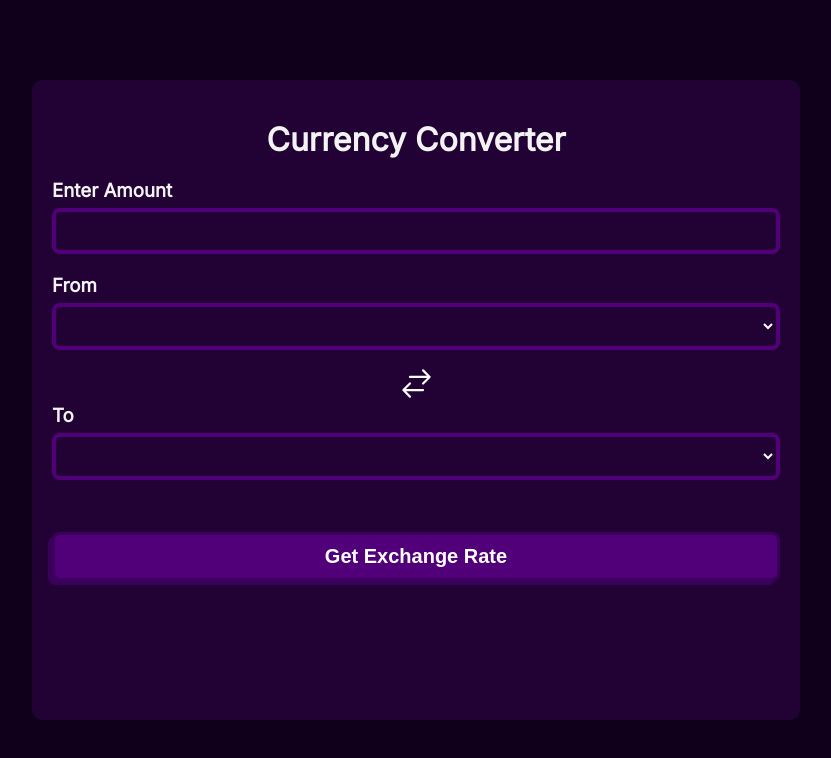
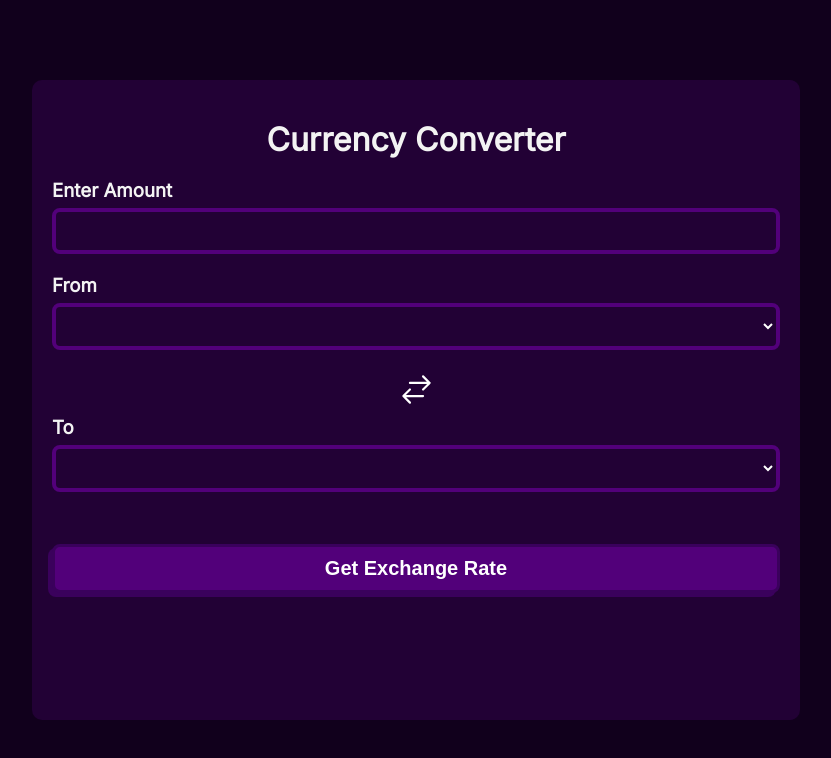
Before and after one commit to MatiasMedina02/currency-converter, a plain HTML site: page index.html in a window 1280 px wide. Shown: the whole page, without its empty margins (224-1055 px from the left). Drawn offline with Linux system fonts and the light colour scheme; no server answers.

Commit message:
Terminado

```diff
--- a/styles.css
+++ b/styles.css
@@ -90,9 +90,14 @@ body {
 }
 
 .btn_change {
+  width: 50px;
+  height: 50px;
+  margin: 0 auto;
   color: #fff;
   background-color: transparent;
   border: none;
+  cursor: pointer;
+  border-radius: 100%;
 }
 
 .result {
@@ -103,6 +108,7 @@ body {
 }
 
 .btn_convert {
+  cursor: pointer;
   font-size: 20px;
   padding: 10px 20px;
   background-color: #52007a;
```
